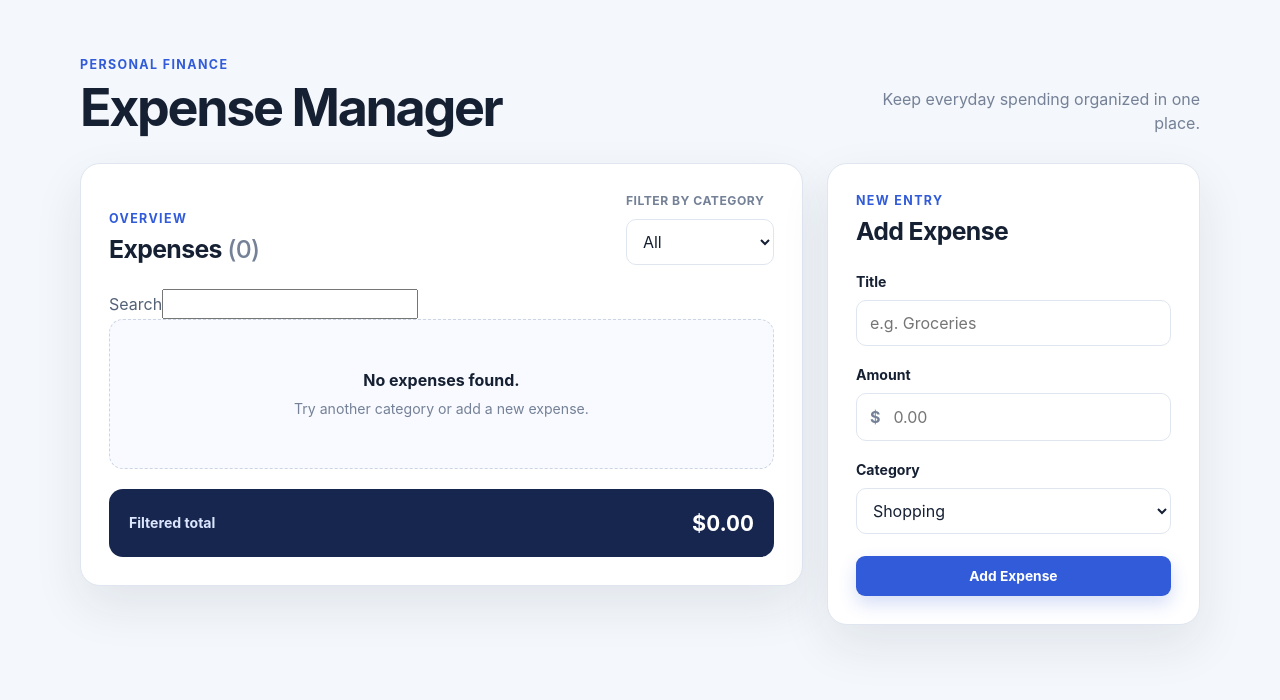
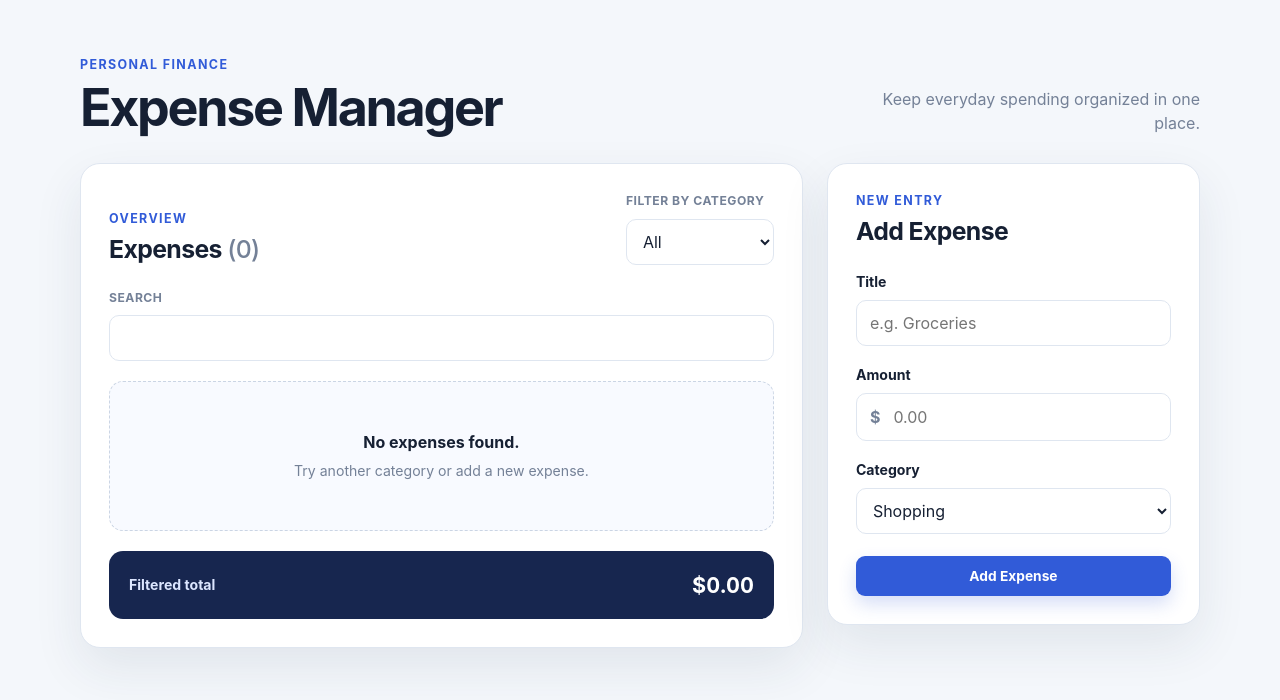
Before and after one commit to nayzawoo/react-learning, a React (Vite) app: page / in a window 1280 px wide. Shown: the top 700 px of the page. Built offline with nearby package versions, Linux system fonts and the light colour scheme.

Commit message:
style: Improve SearchInput

```diff
--- a/src/App.css
+++ b/src/App.css
@@ -97,6 +97,40 @@
   font-size: 0.76rem;
   letter-spacing: 0.04em;
   text-transform: uppercase;
+}
+
+label[for="search-expense"] {
+  display: block;
+  margin-bottom: 8px;
+  color: var(--text-muted);
+  font-size: 0.76rem;
+  font-weight: 650;
+  letter-spacing: 0.04em;
+  text-transform: uppercase;
+}
+
+#search-expense {
+  display: block;
+  width: 100%;
+  max-width: 100%;
+  min-width: 0;
+  min-height: 46px;
+  margin-bottom: 20px;
+  padding: 0 12px;
+  border: 1px solid var(--border);
+  border-radius: 10px;
+  color: var(--text-strong);
+  background: var(--surface);
+  transition: border-color 160ms ease, box-shadow 160ms ease;
+}
+
+#search-expense:hover {
+  border-color: #b9c5d8;
+}
+
+#search-expense:focus-visible {
+  border-color: var(--accent);
+  box-shadow: 0 0 0 3px rgba(49, 91, 216, 0.1);
 }
 
 .category-select,
```
